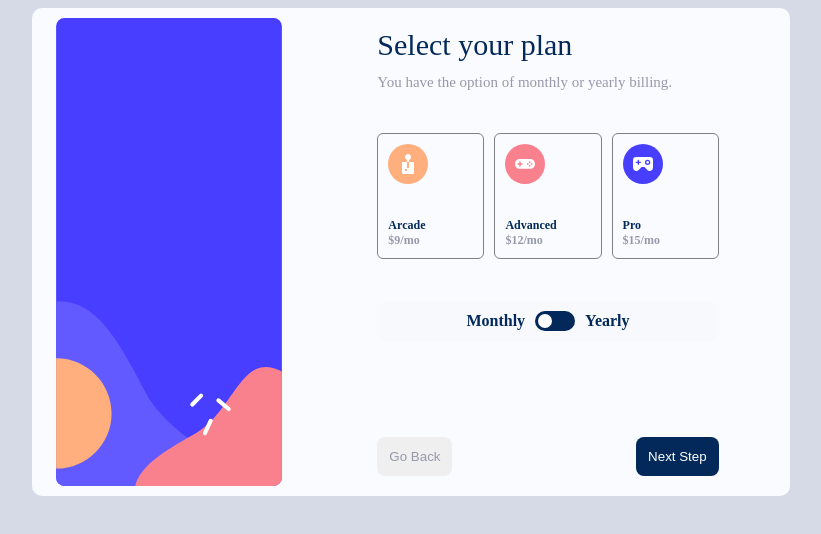
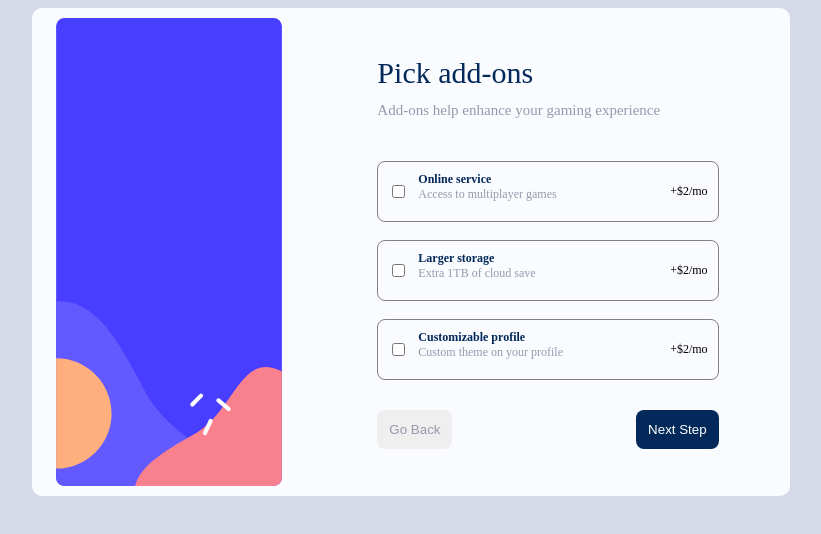
Before and after one commit to emperor1239182/multi-step-form, a React (Vite) app: page / in a window 1280 px wide. Shown: the top 534 px of the page, without its empty margins (229-1050 px from the left). Built offline with nearby package versions, Linux system fonts and the light colour scheme.

Commit message:
add add-ons component and enhance styles; update subscription toggle logic

```diff
--- a/src/App.css
+++ b/src/App.css
@@ -1 +1,150 @@
-/*# sourceMappingURL=App.css.map */
+* {
+  box-sizing: border-box;
+  border: 0px;
+}
+
+body {
+  background-color: hsl(229, 24%, 87%);
+}
+
+.container {
+  border-radius: 10px;
+  background-color: hsl(231, 100%, 99%);
+  max-width: 60%;
+  padding: 10px 0px;
+  margin: auto auto;
+  display: flex;
+  justify-content: space-between;
+}
+
+.personalInfo {
+  width: 45%;
+  display: flex;
+  flex-direction: column;
+  gap: 12px;
+  margin: auto;
+}
+.personalInfo .next {
+  border-radius: 8px;
+  background-color: hsl(213, 96%, 18%);
+  padding: 12px;
+  max-width: 100px;
+  align-self: self-end;
+  color: white;
+}
+.personalInfo .heading {
+  font-size: 30px;
+  font-size: bolder;
+  color: hsl(213, 96%, 18%);
+}
+.personalInfo .additionalText {
+  font-size: 15px;
+  color: hsl(231, 11%, 63%);
+}
+.personalInfo input {
+  border: 1px solid grey;
+  border-radius: 8px;
+  padding: 12px;
+}
+
+.plans {
+  display: flex;
+  justify-content: space-between;
+  gap: 10px;
+}
+.plans .billing {
+  border: 1px solid grey;
+  border-radius: 6px;
+  width: 300px;
+  padding: 10px;
+}
+
+.duration {
+  display: flex;
+  align-items: center;
+  justify-content: center;
+  gap: 10px;
+  background-color: hsla(229, 24%, 87%, 0.2);
+  padding: 10px 20px;
+  border-radius: 10px;
+}
+.duration span {
+  font-size: 16px;
+  font-weight: bold;
+  color: #94a3b8;
+  transition: color 0.3s;
+}
+.duration .active {
+  color: #02295a;
+}
+.duration .switch {
+  position: relative;
+  display: inline-block;
+  width: 40px;
+  height: 20px;
+}
+.duration .switch input {
+  opacity: 0;
+  width: 0;
+  height: 0;
+}
+.duration .slider {
+  position: absolute;
+  cursor: pointer;
+  top: 0;
+  left: 0;
+  right: 0;
+  bottom: 0;
+  background-color: #02295a;
+  border-radius: 20px;
+  transition: 0.3s;
+}
+.duration .slider::before {
+  content: "";
+  position: absolute;
+  width: 14px;
+  height: 14px;
+  left: 3px;
+  bottom: 3px;
+  background-color: white;
+  border-radius: 50%;
+  transition: 0.3s;
+}
+.duration input:checked + .slider {
+  background-color: #02295a;
+}
+.duration input:checked + .slider::before {
+  transform: translateX(20px);
+}
+
+.back {
+  border-radius: 8px;
+  color: hsl(231, 11%, 63%);
+  padding: 12px;
+  max-width: 100px;
+  align-self: self-start;
+}
+
+.nav {
+  display: flex;
+  align-items: center;
+  justify-content: space-between;
+}
+
+.offers {
+  display: flex;
+  justify-content: space-between;
+  border: 1px solid grey;
+  border-radius: 8px;
+  padding: 10px;
+  font-size: 12px;
+}
+
+.description {
+  color: hsl(213, 96%, 18%);
+  font-weight: bold;
+}
+
+.validity {
+  color: hsl(231, 11%, 63%);
+}/*# sourceMappingURL=App.css.map */
--- a/src/App.jsx
+++ b/src/App.jsx
@@ -1,6 +1,7 @@
 import './App.scss'
 import { Login } from './login';
 import { Subscription } from '../subscription';
+import { AddsOn } from './addsOn';
 
 const App = ()=> {
 
@@ -20,8 +21,8 @@ const App = ()=> {
         <path fill="#FFAF7E" d="M.305 546.891c37.003 0 67-29.997 67-67s-29.997-67-67-67-67 29.997-67 67 29.997 67 67 67Z"/>
     </g>
 </svg>
+<AddsOn/>
 
-<Subscription/>
 
 
       </div>
--- a/src/App.scss
+++ b/src/App.scss
@@ -65,7 +65,7 @@ body{
   align-items: center;
   justify-content: center;
   gap: 10px;
-  background-color: #f8f9fd;
+  background-color: hsl(229, 24%, 87%, 0.2);
   padding: 10px 20px;
   border-radius: 10px;
   span {
@@ -83,13 +83,13 @@ body{
     display: inline-block;
     width: 40px;
     height: 20px;
+     input {
+      opacity: 0;
+      width: 0;
+      height: 0;
+    }
   }
 
-  .switch input {
-    opacity: 0;
-    width: 0;
-    height: 0;
-  }
 
   .slider {
     position: absolute;
@@ -136,3 +136,18 @@ body{
     align-items: center;
     justify-content: space-between;
 }
+.offers{
+  display: flex;
+  justify-content: space-between;
+  border: 1px solid grey;
+  border-radius: 8px;
+  padding: 10px;
+  font-size: 12px;
+}
+.description{
+  color: hsl(213, 96%, 18%);
+  font-weight: bold;
+}
+.validity{
+  color:hsl(231, 11%, 63%);
+}
--- /dev/null
+++ b/src/addsOn.jsx
@@ -0,0 +1,51 @@
+
+export const AddsOn = ()=>{
+    return(
+        <>
+        <div className="personalInfo">
+        <span className="heading">Pick add-ons</span>
+        <span className="additionalText">Add-ons help enhance your gaming experience</span> <br/>
+        <div className="services">
+
+            <div className="offers">
+            <span style={{display:'flex', gap:'10px'}}>
+                    <input type="checkbox"></input>
+                    <span style={{display:'flex', flexDirection:'column'}}>
+                    <span className="description">Online service</span>
+                    <span className="validity">Access to multiplayer games</span>
+                    </span>
+                </span>
+                <p>+$2/mo</p>
+            </div> <br/>
+
+            <div className="offers">
+            <span style={{display:'flex', gap:'10px'}}>
+                    <input type="checkbox"></input>
+                    <span style={{display:'flex', flexDirection:'column'}}>
+                    <span className="description">Larger storage</span>
+                    <span className="validity">Extra 1TB of cloud save</span>
+                    </span>
+                </span>
+                <p>+$2/mo</p>
+            </div> <br/>
+
+            <div className="offers">
+                <span style={{display:'flex', gap:'10px'}}>
+                    <input type="checkbox"></input>
+                    <span style={{display:'flex', flexDirection:'column'}}>
+                    <span className="description">Customizable profile</span>
+                    <span className="validity">Custom theme on your profile</span>
+                    </span>
+                </span>
+                <p>+$2/mo</p>
+            </div> <br/>
+        </div>
+
+        <div className="nav">
+                <button className="back">Go Back</button>
+                <button className="next">Next Step</button>
+                </div>
+        </div>
+        </>
+    )
+}
--- a/src/login.jsx
+++ b/src/login.jsx
@@ -2,7 +2,7 @@ export const Login = ()=>{
     return(
 
     <>
-    <form className="personalInfo">
+   <form className="personalInfo">
         <span className="heading">Personal info</span>
         <span className="additionalText">Please provide your name, email address, and phone number</span> <br/>
         <label for="name" style={{fontSize: '10px', fontWeight: 'bold', color:'hsl(213, 96%, 18%)'}}>Name</label>
--- a/subscription.jsx
+++ b/subscription.jsx
@@ -2,7 +2,7 @@ import { Subs } from "./sub"
 import { useState } from "react"
 
 export const Subscription = ()=>{
-  const [monthly, setMonthly ] = useState(true)
+  const [monthly, setMonthly ] = useState(false)
     return(
         <>
         <div className="personalInfo">
@@ -13,24 +13,23 @@ export const Subscription = ()=>{
             <div key={item} className="billing">
                 {Subs.images[item]} <br/> <br/>
                 <p style={{marginBottom:'0px', fontSize:'12px', fontWeight:'bold'}}>
-                <span style={{ color:'hsl(213, 96%, 18%)'}}>{Subs.names[item]}</span> <br/>
-                <span style={{color:'hsl(231, 11%, 63%)'}}>{Subs.monthlyPrices[item]}</span>
+                <span className="description">{Subs.names[item]}</span> <br/>
+                <span className="validity">{Subs.monthlyPrices[item]}</span>
                 </p>
             </div>
           ))}
             </div> <br/>
             <div className="duration">
-
-      <span className={monthly ? "active" : ""}>Monthly</span>
+      <span className={ setMonthly ? "active" : ""}>Monthly</span>
       <label className="switch">
         <input
           type="checkbox"
-          checked={!monthly}
+          checked={monthly}
           onChange={() => setMonthly(!monthly)}
         />
         <span className="slider"></span>
       </label>
-      <span className={setMonthly ? "active" : ""}>Yearly</span>
+      <span className={ monthly ? "active" : ""}>Yearly</span>
 
                 </div> <br/> <br/> <br/> <br/>
                 <div className="nav">
```
Also changed, not shown: src/summary.jsx (added, +7 -0 lines), 1 other file (tests, documents, lock files or other folders).
